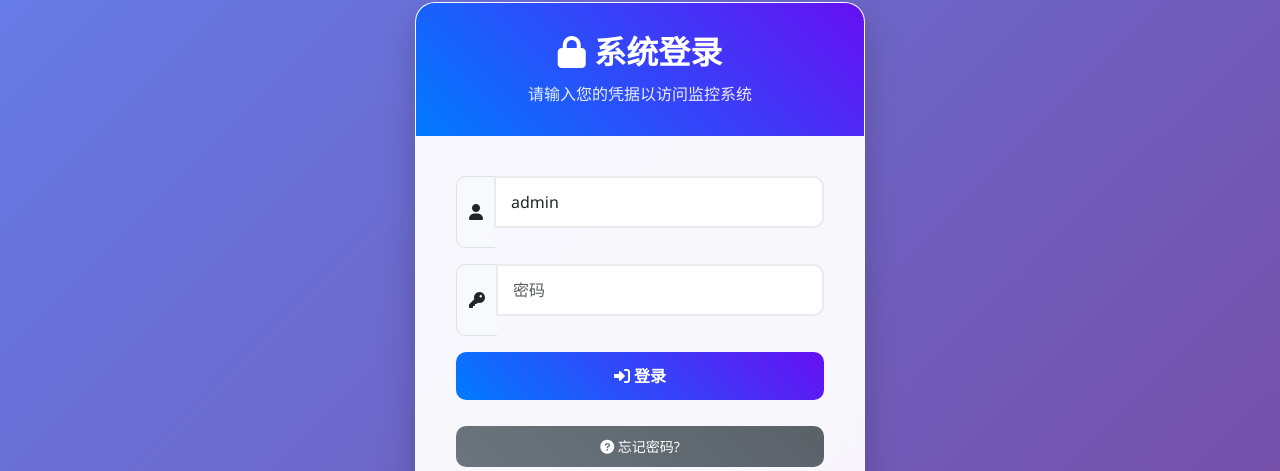
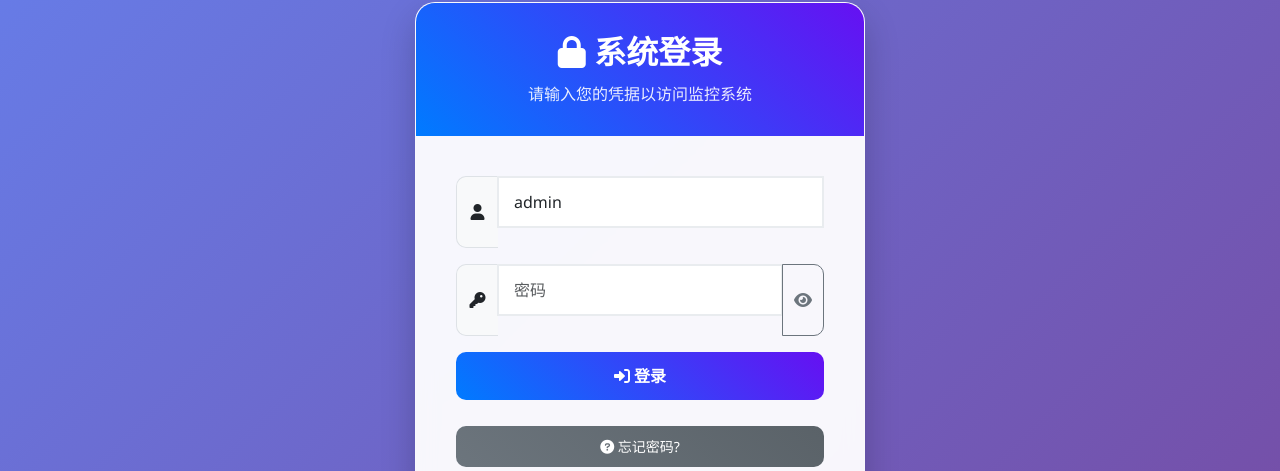
Before and after one commit to touchscale/one-click-start---yunzai-llbot, a Python web app: template webui/templates/login.html in a window 1280 px wide. Shown: the part 119-590 px from the top of the page. Run offline with Jinja, Linux system fonts and the light colour scheme; the template is opened without the code that fills it, so the values that code supplies are empty.

Commit message:
feat: 为登录和配置页面添加密码显示/隐藏功能
- 在登录页面、密码重置页面和配置页面的所有密码输入框添加显示/隐藏切换按钮
- 新增 togglePassword 函数，支持动态切换密码可见性
- 优化密码输入框样式，使用 input-group 布局，提升视觉一致性
- 添加密码切换按钮的 CSS 样式，确保图标居中显示
- 提升用户体验，方便用户确认输入的密码内容

```diff
--- a/webui/static/css/login.css
+++ b/webui/static/css/login.css
@@ -100,8 +100,33 @@ body {
     background: #f8f9fa;
     border-radius: 10px 0 0 10px;
     border-right: none;
+    display: flex;
+    align-items: center;
+    justify-content: center;
+    min-width: 42px;
+    width: 42px;
+}
+
+.input-group-text i {
+    font-size: 1rem;
+    margin: 0;
 }
 
 .form-control-with-icon {
+    border-radius: 0;
+}
+
+.password-toggle {
     border-radius: 0 10px 10px 0;
+    padding: 0 10px;
+    display: flex;
+    align-items: center;
+    justify-content: center;
+    min-width: 42px;
+    width: 42px;
 }
+
+.password-toggle i {
+    font-size: 1rem;
+    margin: 0;
+}
--- a/webui/static/js/login.js
+++ b/webui/static/js/login.js
@@ -1,3 +1,19 @@
+// 切换密码显示/隐藏
+function togglePassword(fieldId, button) {
+    const passwordField = document.getElementById(fieldId);
+    const icon = button.querySelector('i');
+
+    if (passwordField.type === 'password') {
+        passwordField.type = 'text';
+        icon.classList.remove('fa-eye');
+        icon.classList.add('fa-eye-slash');
+    } else {
+        passwordField.type = 'password';
+        icon.classList.remove('fa-eye-slash');
+        icon.classList.add('fa-eye');
+    }
+}
+
 // 页面初始化：隐藏错误消息并绑定重置表单提交处理
 document.addEventListener('DOMContentLoaded', function() {
     const errorDiv = document.querySelector('.error-message');
--- a/webui/templates/login.html
+++ b/webui/templates/login.html
@@ -31,7 +31,10 @@
                 <div class="mb-3">
                     <div class="input-group">
                         <span class="input-group-text"><i class="fas fa-key"></i></span>
-                        <input type="password" class="form-control form-control-with-icon" name="password" placeholder="密码" required>
+                        <input type="password" class="form-control form-control-with-icon" name="password" id="loginPassword" placeholder="密码" required>
+                        <button type="button" class="btn btn-outline-secondary password-toggle" onclick="togglePassword('loginPassword', this)">
+                            <i class="fas fa-eye"></i>
+                        </button>
                     </div>
                 </div>
                 <button type="submit" class="btn btn-primary btn-login">
@@ -62,11 +65,21 @@
                     <form id="resetPasswordForm">
                         <div class="mb-3">
                             <label for="new_password" class="form-label">新密码</label>
-                            <input type="password" class="form-control" id="new_password" name="new_password" placeholder="请输入新密码（建议至少6位）" required minlength="4">
+                            <div class="input-group">
+                                <input type="password" class="form-control" id="new_password" name="new_password" placeholder="请输入新密码（建议至少6位）" required minlength="4">
+                                <button type="button" class="btn btn-outline-secondary password-toggle" onclick="togglePassword('new_password', this)">
+                                    <i class="fas fa-eye"></i>
+                                </button>
+                            </div>
                         </div>
                         <div class="mb-3">
                             <label for="confirm_password" class="form-label">确认新密码</label>
-                            <input type="password" class="form-control" id="confirm_password" name="confirm_password" placeholder="请再次输入新密码" required>
+                            <div class="input-group">
+                                <input type="password" class="form-control" id="confirm_password" name="confirm_password" placeholder="请再次输入新密码" required>
+                                <button type="button" class="btn btn-outline-secondary password-toggle" onclick="togglePassword('confirm_password', this)">
+                                    <i class="fas fa-eye"></i>
+                                </button>
+                            </div>
                         </div>
                         <div class="form-check mb-3">
                             <input class="form-check-input" type="checkbox" value="1" id="confirmEdit">
```
Also changed, not shown: webui/static/css/common.css (+16 -0 lines), webui/static/js/config.js (+16 -0 lines), webui/templates/config.html (+18 -3 lines).
